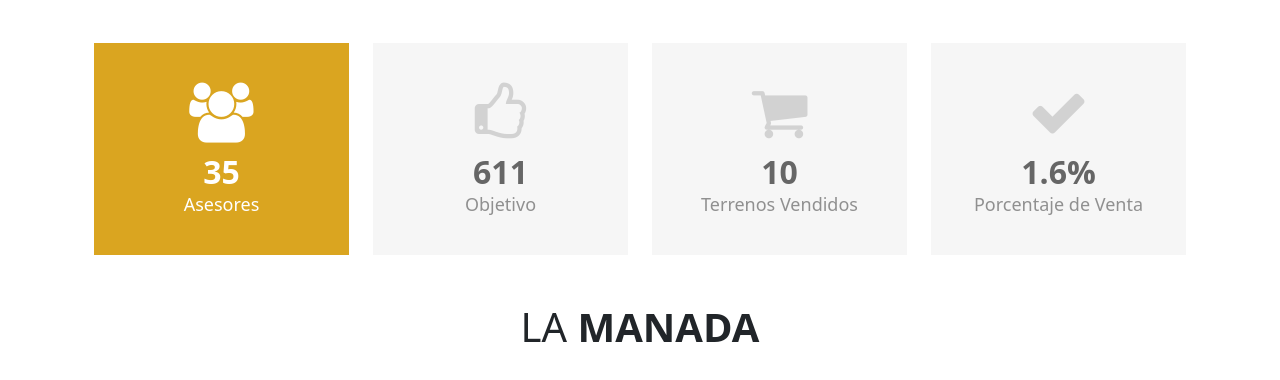
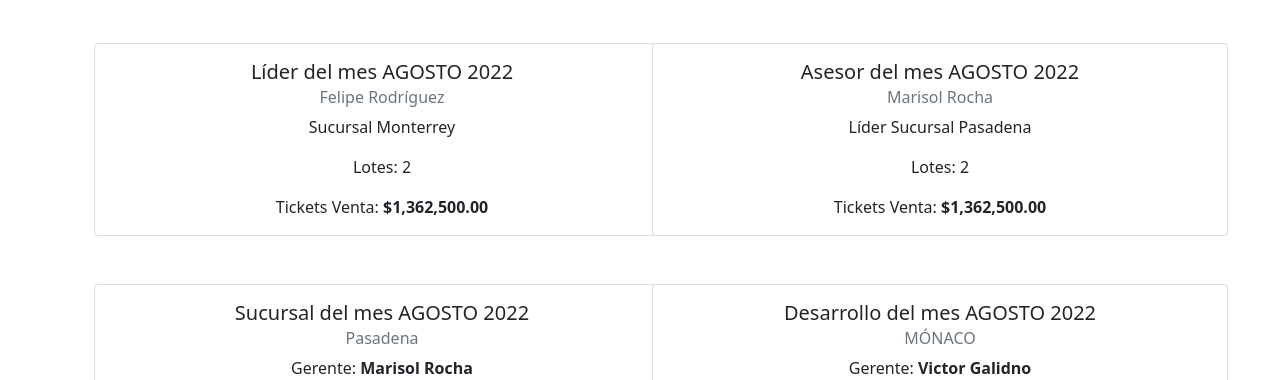
Before and after one commit to loretavila1/lioncapital, a Django app: template firstapp/users/templates/manada.html in a window 1280 px wide. Shown: the part 823-1203 px from the top of the page. Run offline with Django 4.2, Linux system fonts and the light colour scheme; the template is opened without the code that fills it, so the values that code supplies are empty; some libraries are stand-ins or nearby versions.

Commit message:
Primera actualizacion

```diff
--- a/firstapp/users/templates/manada.html
+++ b/firstapp/users/templates/manada.html
@@ -178,6 +178,57 @@
         </div>
       </div>-->
 
+      <div class="container text-center">
+        <div class="row align-items-center">
+          <div class="col-md-6">
+              <div class="card" style="width: 36rem;">
+                <div class="card-body">
+                  <h5 class="card-title">Líder del mes AGOSTO 2022</h5>
+                  <h6 class="card-subtitle mb-2 text-muted">Felipe Rodríguez</h6>
+                  <p class="card-text">Sucursal Monterrey</p>
+                  <p class="card-text">Lotes: 2</p>
+                  <p class="card-text">Tickets Venta: <b>$1,362,500.00</b></p>
+                </div>
+              </div>
+        </div>
+        <div class="col-md-6">
+          <div class="card" style="width: 36rem;">
+            <div class="card-body">
+              <h5 class="card-title">Asesor del mes AGOSTO 2022</h5>
+              <h6 class="card-subtitle mb-2 text-muted">Marisol Rocha</h6>
+              <p class="card-text">Líder Sucursal Pasadena</p>
+              <p class="card-text">Lotes: 2</p>
+              <p class="card-text">Tickets Venta: <b>$1,362,500.00</b></p>
+            </div>
+          </div>
+    </div>
+      </div><br><br>
+      <div class="row">
+        <div class="col-md-6">
+            <div class="card" style="width: 36rem;">
+              <div class="card-body">
+                <h5 class="card-title">Sucursal del mes AGOSTO 2022</h5>
+                <h6 class="card-subtitle mb-2 text-muted">Pasadena</h6>
+                <p class="card-text">Gerente: <b>Marisol Rocha</b></p>
+                <p class="card-text">Lotes: 2</p>
+                <p class="card-text">Tickets Venta: <b>$1,362,500.00</b></p>
+              </div>
+            </div>
+      </div>
+      <div class="col-md-6">
+        <div class="card" style="width: 36rem;">
+          <div class="card-body">
+            <h5 class="card-title">Desarrollo del mes AGOSTO 2022</h5>
+            <h6 class="card-subtitle mb-2 text-muted">MÓNACO</h6>
+            <p class="card-text">Gerente: <b>Victor Galidno</b></p>
+            <p class="card-text">Lotes: 2 <b>Meta:</b> 20</p>
+            <p class="card-text">Tickets Venta: <b>$1,734,414.65</b></p>
+          </div>
+        </div>
+  </div>
+    </div>
+    </div><br><br>
+
         <div class="container">
 
           <div class="row">
```
